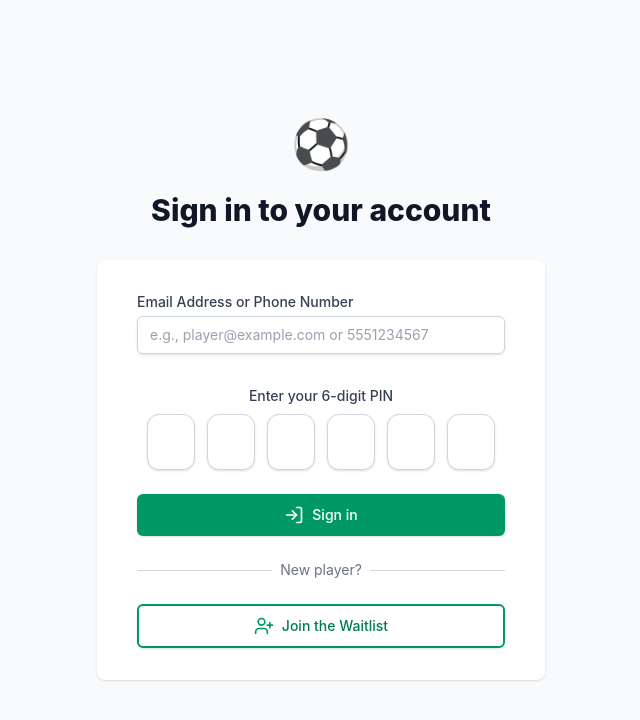
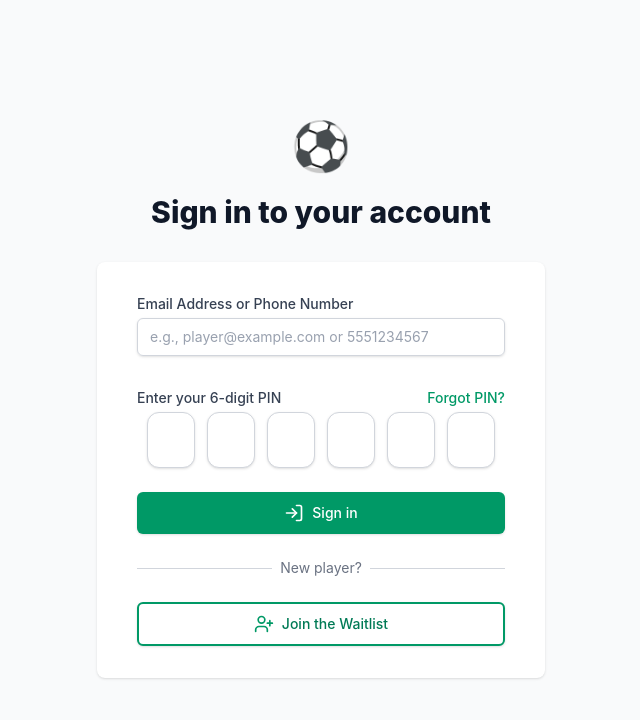
Before and after one commit to codeM1997/jpl-management, a React (Vite) app: page /login in a window 1280 px wide. Shown: the top 720 px of the page, without its empty margins (319-959 px from the left). Built offline with nearby package versions, Linux system fonts and the light colour scheme; no server answers.

Commit message:
Add Forgot PIN feature

```diff
--- a/src/pages/Login.tsx
+++ b/src/pages/Login.tsx
@@ -1,6 +1,6 @@
 import React, { useState } from 'react';
 import { useNavigate, Link } from 'react-router-dom';
-import { signInWithEmailAndPassword } from 'firebase/auth';
+import { signInWithEmailAndPassword, sendPasswordResetEmail } from 'firebase/auth';
 import { collection, query, where, getDocs } from 'firebase/firestore';
 import { auth, db } from '../firebase';
 import { PinInput } from '../components/PinInput';
@@ -10,12 +10,14 @@ export const Login: React.FC = () => {
   const [identifier, setIdentifier] = useState('');
   const [pin, setPin] = useState('');
   const [error, setError] = useState('');
+  const [message, setMessage] = useState('');
   const [loading, setLoading] = useState(false);
   const navigate = useNavigate();
 
   const handleLogin = async (e: React.FormEvent) => {
     e.preventDefault();
     setError('');
+    setMessage('');
 
     if (pin.length !== 6) {
       setError('Please enter a valid 6-digit PIN.');
@@ -34,7 +36,6 @@ export const Login: React.FC = () => {
       // If it looks like a phone number (no @ symbol), look up the email
       if (!loginEmail.includes('@')) {
         const usersRef = collection(db, 'users');
-        // Simple query to find the user by phone number
         const q = query(usersRef, where('phone', '==', loginEmail));
         const querySnapshot = await getDocs(q);
 
@@ -42,14 +43,10 @@ export const Login: React.FC = () => {
           throw new Error('No account found with this phone number. Please sign up first.');
         }
 
-        // Grab the first matched user's email
         loginEmail = querySnapshot.docs[0].data().email;
       }
 
-      // We use the 6-digit PIN directly as the password
       await signInWithEmailAndPassword(auth, loginEmail, pin);
-
-      // Navigate to root, ProtectedRoute will redirect them based on role
       navigate('/');
 
     } catch (err: any) {
@@ -59,6 +56,41 @@ export const Login: React.FC = () => {
       } else {
         setError(err.message || 'Failed to sign in.');
       }
+    } finally {
+      setLoading(false);
+    }
+  };
+
+  const handleForgotPin = async () => {
+    setError('');
+    setMessage('');
+
+    if (!identifier.trim()) {
+      setError('Please enter your email or phone number first to reset your PIN.');
+      return;
+    }
+
+    setLoading(true);
+    try {
+      let resetEmail = identifier.trim();
+
+      // If phone number, find the email
+      if (!resetEmail.includes('@')) {
+        const usersRef = collection(db, 'users');
+        const q = query(usersRef, where('phone', '==', resetEmail));
+        const querySnapshot = await getDocs(q);
+
+        if (querySnapshot.empty) {
+          throw new Error('No account found with this phone number.');
+        }
+        resetEmail = querySnapshot.docs[0].data().email;
+      }
+
+      await sendPasswordResetEmail(auth, resetEmail);
+      setMessage(`A PIN reset link has been sent to ${resetEmail}! Check your inbox.`);
+    } catch (err: any) {
+      console.error(err);
+      setError(err.message || 'Failed to send reset email.');
     } finally {
       setLoading(false);
     }
@@ -81,6 +113,11 @@ export const Login: React.FC = () => {
                 {error}
               </div>
             )}
+            {message && (
+              <div className="bg-emerald-50 text-emerald-700 p-3 rounded-md text-sm text-center font-medium">
+                {message}
+              </div>
+            )}
 
             <div>
               <label htmlFor="identifier" className="block text-sm font-medium text-gray-700">
@@ -101,7 +138,19 @@ export const Login: React.FC = () => {
             </div>
 
             <div className="pt-2">
-              <PinInput value={pin} onChange={setPin} label="Enter your 6-digit PIN" />
+              <div className="flex justify-between items-center mb-1">
+                <label className="block text-sm font-medium text-gray-700">
+                  Enter your 6-digit PIN
+                </label>
+                <button
+                  type="button"
+                  onClick={handleForgotPin}
+                  className="text-sm font-medium text-emerald-600 hover:text-emerald-500 focus:outline-none"
+                >
+                  Forgot PIN?
+                </button>
+              </div>
+              <PinInput value={pin} onChange={setPin} label="" />
             </div>
 
             <div>
@@ -110,7 +159,7 @@ export const Login: React.FC = () => {
                 disabled={loading}
                 className="w-full flex justify-center py-2.5 px-4 border border-transparent rounded-md shadow-sm text-sm font-medium text-white bg-emerald-600 hover:bg-emerald-700 focus:outline-none focus:ring-2 focus:ring-offset-2 focus:ring-emerald-500 disabled:opacity-50 disabled:cursor-not-allowed"
               >
-                {loading ? 'Signing in...' : (
+                {loading ? 'Processing...' : (
                   <>
                     <LogIn className="w-5 h-5 mr-2" />
                     Sign in
```
